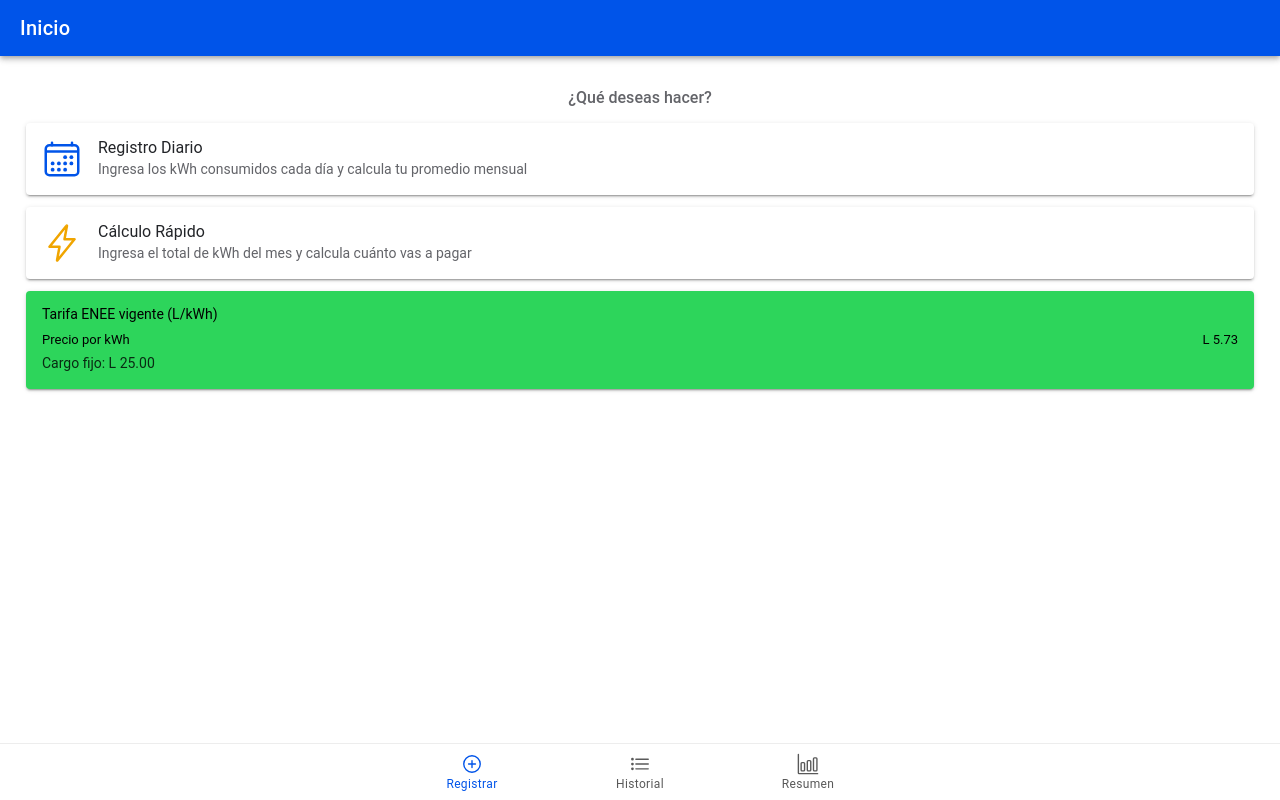
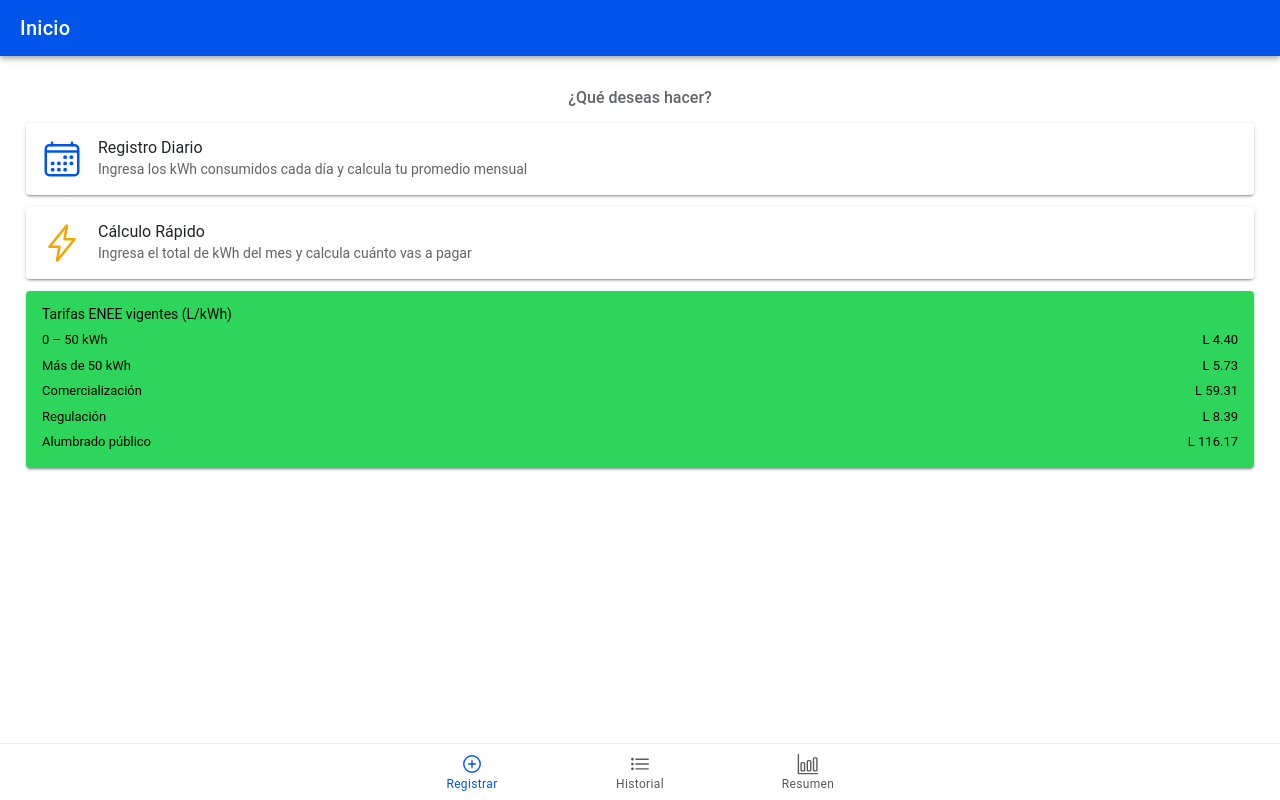
Before and after one commit to Darslinger/PromEnergy, a React (Vite) app: page /registrar in a window 1280 px wide. Built offline with nearby package versions, Linux system fonts and the light colour scheme.

Commit message:
tarifas exactas ENEE

```diff
--- a/src/data/store.ts
+++ b/src/data/store.ts
@@ -25,15 +25,11 @@ export function limpiarRegistros() {
 }
 
 export function calcularPago(kwh: number): number {
-  let pago = 25;
-  if (kwh <= 100) {
-    pago += kwh * 1.4907;
-  } else if (kwh <= 300) {
-    pago += 100 * 1.4907 + (kwh - 100) * 2.5152;
-  } else if (kwh <= 500) {
-    pago += 100 * 1.4907 + 200 * 2.5152 + (kwh - 300) * 3.876;
+  let energia = 0;
+  if (kwh <= 50) {
+    energia = kwh * 4.40;
   } else {
-    pago += 100 * 1.4907 + 200 * 2.5152 + 200 * 3.876 + (kwh - 500) * 5.25;
+    energia = (50 * 4.40) + ((kwh - 50) * 5.73);
   }
-  return pago;
+  return energia + 59.31 + 8.39 + 116.17;
 }
--- a/src/pages/Tab1.tsx
+++ b/src/pages/Tab1.tsx
@@ -12,23 +12,20 @@ const MESES = ['Enero','Febrero','Marzo','Abril','Mayo','Junio',
                'Julio','Agosto','Septiembre','Octubre','Noviembre','Diciembre'];
 const DIAS = Array.from({ length: 31 }, (_, i) => i + 1);
 
-function calcularPago(kwh: number): number {
-  return 25 + (kwh * 5.73);
-}
+
 
 const Tab1: React.FC = () => {
   const hoy = new Date();
   const [vista, setVista] = useState<'menu' | 'diario' | 'rapido'>('menu');
 
-  // Registro diario
   const [dia, setDia] = useState<number>(hoy.getDate());
   const [mes, setMes] = useState<number>(hoy.getMonth() + 1);
   const [kwh, setKwh] = useState<string>('');
   const [msg, setMsg] = useState<string>('');
 
-  // Cálculo rápido
   const [kwhTotal, setKwhTotal] = useState<string>('');
   const [resultado, setResultado] = useState<number | null>(null);
+  const [desglose, setDesglose] = useState<{energia: number, total: number} | null>(null);
 
   const guardar = () => {
     const valor = parseFloat(kwh);
@@ -42,7 +39,15 @@ const Tab1: React.FC = () => {
   const calcularRapido = () => {
   const valor = parseFloat(kwhTotal);
   if (isNaN(valor) || valor <= 0) return;
-    setResultado(calcularPago(valor));
+  let energia = 0;
+  if (valor <= 50) {
+    energia = valor * 4.4023;
+  } else {
+    energia = (50 * 4.4090) + ((valor - 50) * 5.7364);
+  }
+  const total = energia + 59.31 + 8.39 + 116.17;
+  setResultado(total);
+  setDesglose({ energia, total });
 };
 
   return (
@@ -83,16 +88,17 @@ const Tab1: React.FC = () => {
                 </div>
               </IonCardContent>
             </IonCard>
+
             <IonCard color="success">
               <IonCardContent>
-    <p className="tarifa-title">Tarifa ENEE vigente (L/kWh)</p>
-    <div className="tarifa-row">
-      <span>Precio por kWh</span><span>L 5.73</span>
-    </div>
-    <p className="tarifa-nota">Cargo fijo: L 25.00</p>
+                <p className="tarifa-title">Tarifas ENEE vigentes (L/kWh)</p>
+                <div className="tarifa-row"><span>0 – 50 kWh</span><span>L 4.40</span></div>
+                <div className="tarifa-row"><span>Más de 50 kWh</span><span>L 5.73</span></div>
+                <div className="tarifa-row"><span>Comercialización</span><span>L 59.31</span></div>
+                <div className="tarifa-row"><span>Regulación</span><span>L 8.39</span></div>
+                <div className="tarifa-row"><span>Alumbrado público</span><span>L 116.17</span></div>
               </IonCardContent>
             </IonCard>
-
           </>
         )}
 
@@ -147,7 +153,7 @@ const Tab1: React.FC = () => {
         {/* ── CÁLCULO RÁPIDO ── */}
         {vista === 'rapido' && (
           <>
-            <IonButton fill="clear" onClick={() => { setVista('menu'); setResultado(null); setKwhTotal(''); }}>
+            <IonButton fill="clear" onClick={() => { setVista('menu'); setResultado(null); setKwhTotal(''); setDesglose(null); }}>
               ← Volver
             </IonButton>
             <IonCard>
@@ -157,8 +163,8 @@ const Tab1: React.FC = () => {
                   <IonInput
                     type="number"
                     value={kwhTotal}
-                    placeholder="ej. 500"
-                    onIonChange={e => { setKwhTotal(e.detail.value!); setResultado(null); }}
+                    placeholder="ej. 566"
+                    onIonChange={e => { setKwhTotal(e.detail.value!); setResultado(null); setDesglose(null); }}
                   />
                 </IonItem>
                 <IonButton
@@ -174,7 +180,8 @@ const Tab1: React.FC = () => {
               </IonCardContent>
             </IonCard>
 
-            {resultado !== null && (
+            {resultado !== null && desglose !== null && (
+              <>
                 <IonCard color="primary">
                   <IonCardContent style={{ textAlign: 'center' }}>
                     <p style={{ fontSize: 13, opacity: 0.85, margin: 0, color: 'white' }}>
@@ -184,10 +191,37 @@ const Tab1: React.FC = () => {
                       L {resultado.toFixed(2)}
                     </p>
                     <p style={{ fontSize: 11, opacity: 0.75, margin: 0, color: 'white' }}>
-                    Incluye cargo fijo L 25.00 — Tarifas ENEE
+                      Comercialización L59.31 + Regulación L8.39 + Alumbrado L116.17
                     </p>
                   </IonCardContent>
                 </IonCard>
+
+                <IonCard>
+                  <IonCardContent>
+                    <p className="tarifa-title" style={{ color: 'var(--ion-color-dark)' }}>Desglose del pago</p>
+                    <div className="tarifa-row">
+                      <span>Energía consumida</span>
+                      <span>L {desglose.energia.toFixed(2)}</span>
+                    </div>
+                    <div className="tarifa-row">
+                      <span>Comercialización</span>
+                      <span>L 59.31</span>
+                    </div>
+                    <div className="tarifa-row">
+                      <span>Regulación</span>
+                      <span>L 8.39</span>
+                    </div>
+                    <div className="tarifa-row">
+                      <span>Alumbrado público</span>
+                      <span>L 116.17</span>
+                    </div>
+                    <div className="tarifa-row" style={{ fontWeight: 600, borderTop: '1px solid #ddd', marginTop: 8, paddingTop: 8 }}>
+                      <span>Total a pagar</span>
+                      <span>L {resultado.toFixed(2)}</span>
+                    </div>
+                  </IonCardContent>
+                </IonCard>
+              </>
             )}
           </>
         )}
```
Lines whose indentation alone changed are shown as unchanged.
